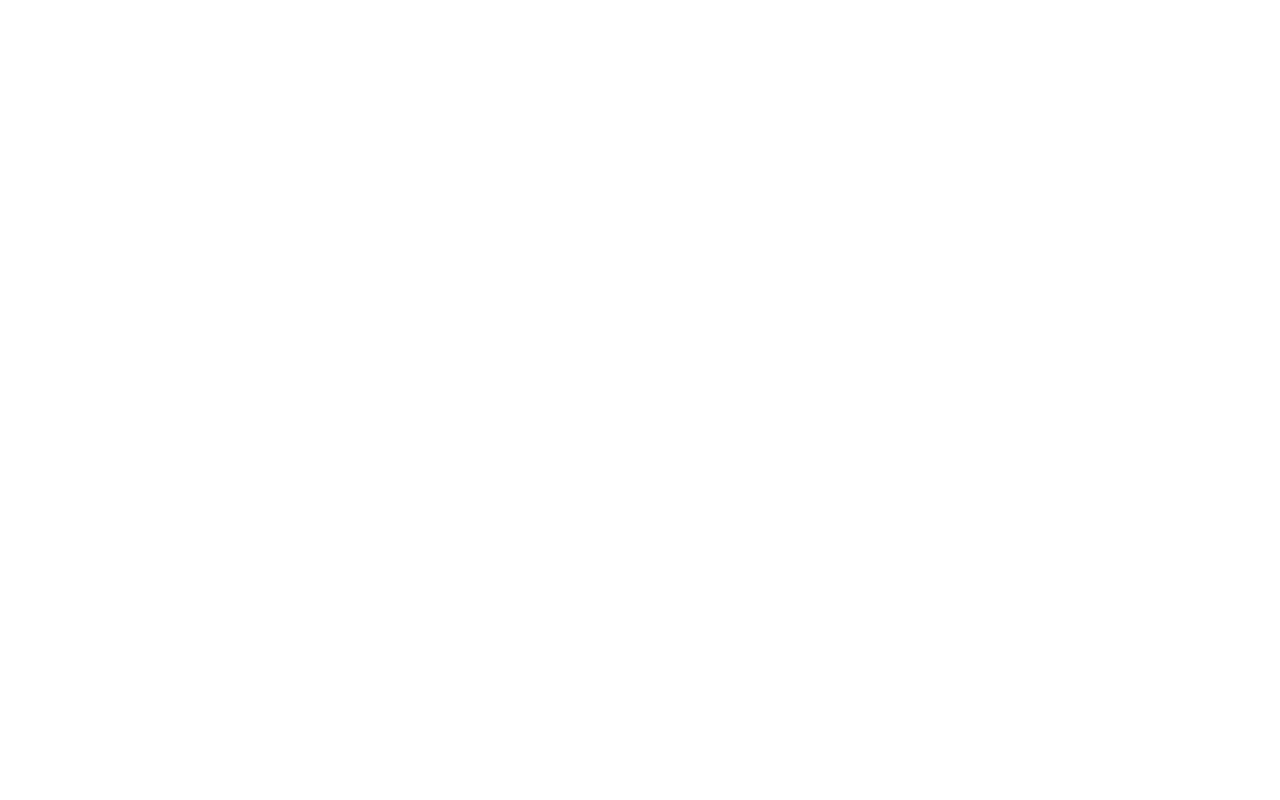
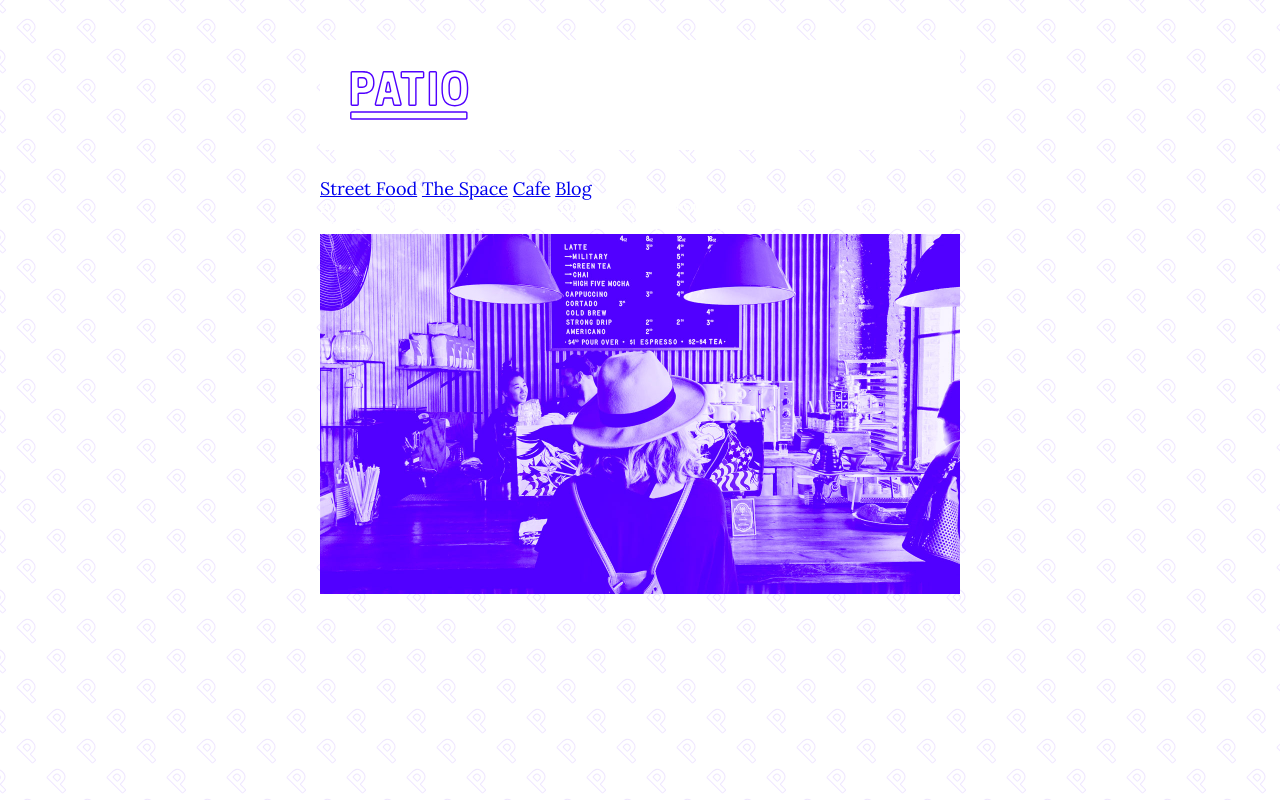
Before and after one commit to Alexcmyk/Patio-Cafe, a plain HTML site: page index.html in a window 1280 px wide. Drawn offline with Linux system fonts and the light colour scheme.

Commit message:
initial page setup with body css

```diff
--- a/index.html
+++ b/index.html
@@ -9,6 +9,22 @@
         <link rel="stylesheet" href="style.css">
     </head>
     <body>
-
+        <header>
+            <h1>
+                <img src="./assets/logo.svg" alt="Patio Logo">
+            </h1>
+        </header>
+        <nav>
+            <a href="#">Street Food</a>
+            <a href="#">The Space</a>
+            <a href="#">Cafe</a>
+            <a href="#">Blog</a>
+        </nav>
+        <section>
+            <h2>A rotational pop-up restaurant and café serving up the freshest, tastiest street food from different chefs every two weeks</h2>
+        </section>
+        <section>
+            <img src="./assets/store.jpg" alt="Image of inside of the cafe">
+        </section>
     </body>
 </html>
--- a/style.css
+++ b/style.css
@@ -1,3 +1,6 @@
+/* Font import */
+@import url("https://fonts.googleapis.com/css2?family=Lora&display=swap");
+
 /* Reset */
 html,
 body,
@@ -145,3 +148,18 @@
 }
 
 /* End of reset */
+
+body {
+  max-width: 640px;
+  margin: 40px auto 40px auto;
+  font-family: "Lora", serif;
+  font-size: 18px;
+  color: #fff;
+  background-image: url(./assets/background.svg);
+}
+
+header {
+  background-color: #fff;
+  margin-bottom: 30px;
+  padding: 30px;
+}
```
